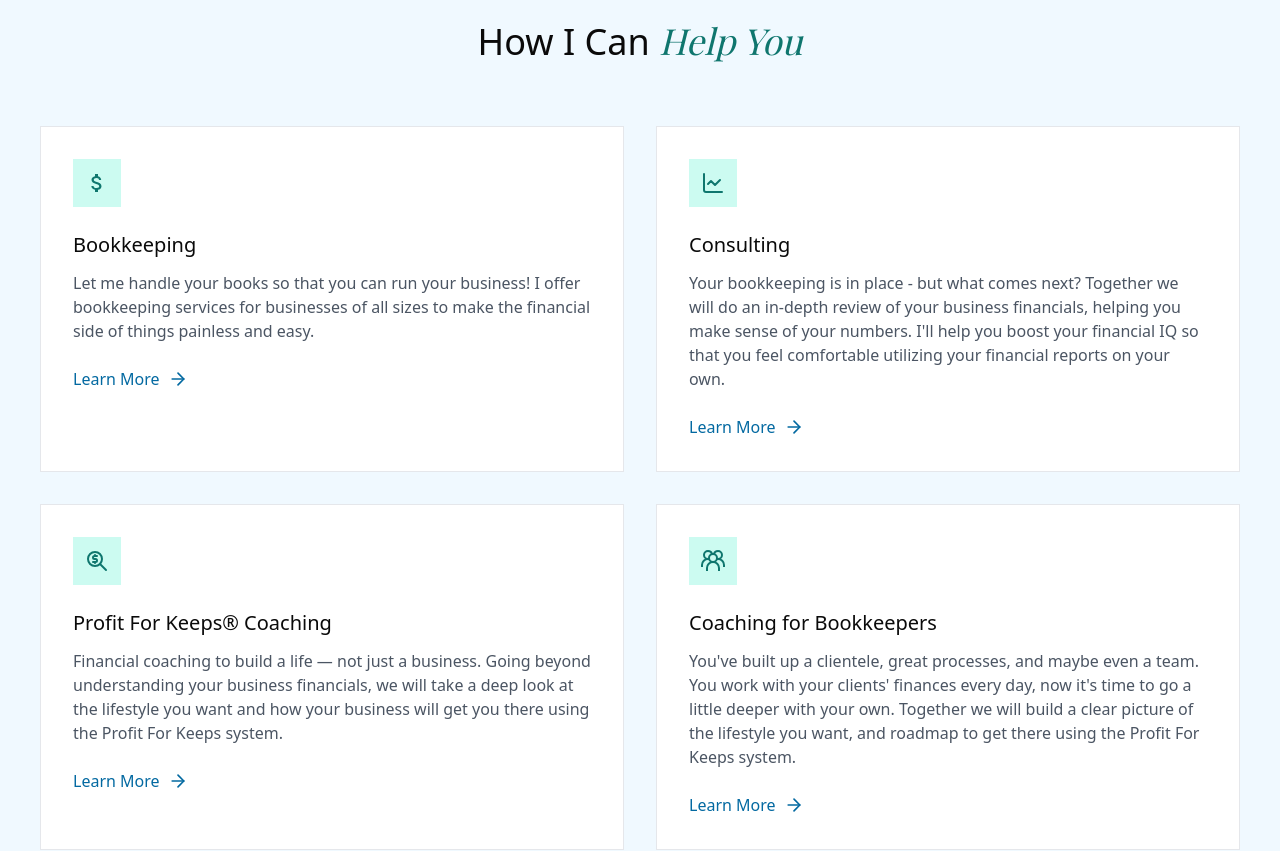
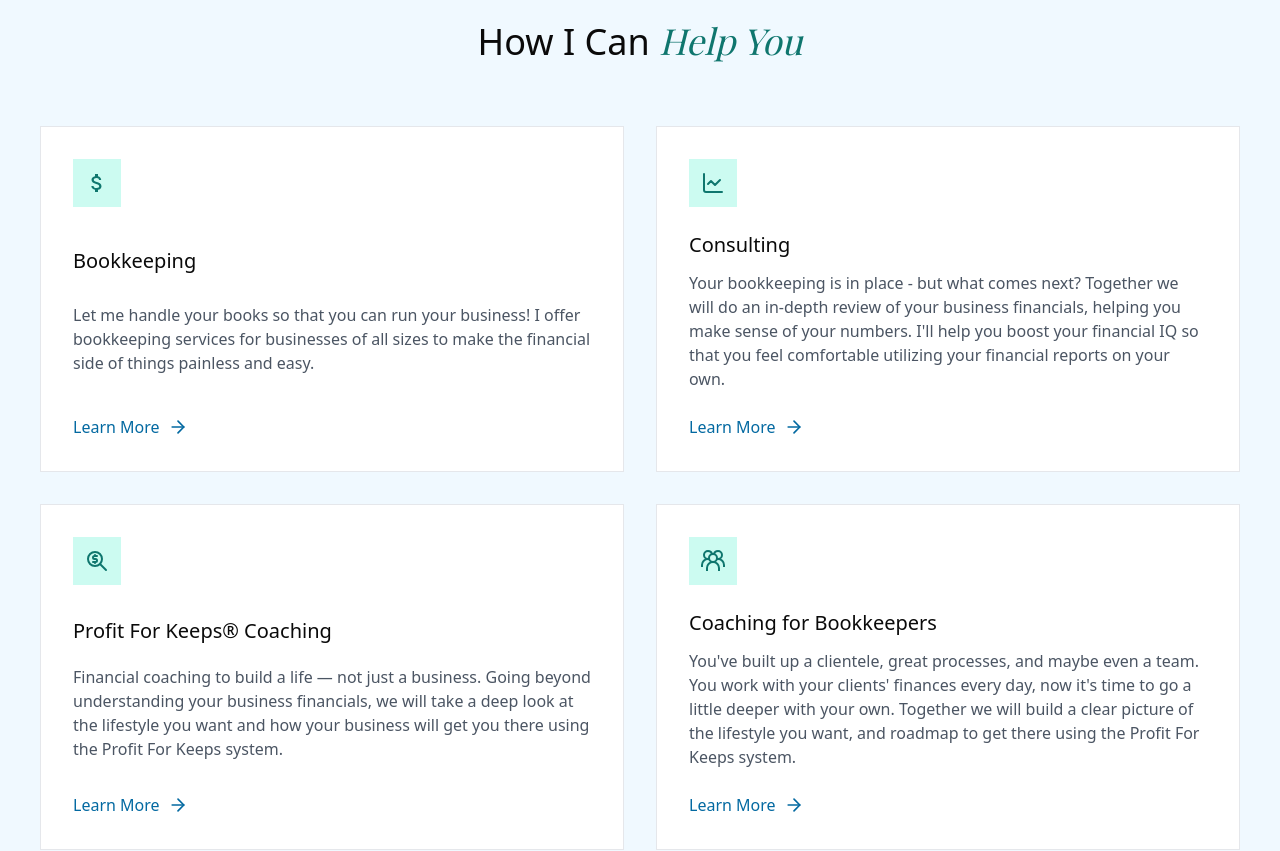
Before and after one commit to mhgamboa/adri-morris, a Next.js app: page / in a window 1280 px wide. Shown: the part 1560-2411 px from the top of the page. Built offline with nearby package versions, Linux system fonts and the light colour scheme; a web font is replaced by a local one.

Commit message:
Update page.tsx
Add flex flex-col justify-between to the .map() div (On Desktop, didn't align)

```diff
--- a/app/page.tsx
+++ b/app/page.tsx
@@ -321,7 +321,7 @@ export default function Home() {
             ].map((service, index) => (
               <motion.div
                 key={index}
-                className="p-8 bg-white border border-gray-200 hover:border-blue-200 transition-colors"
+                className="p-8 bg-white border border-gray-200 hover:border-blue-200 transition-colors flex flex-col justify-between"
                 custom={index}
                 variants={cardVariants}
               >
```
